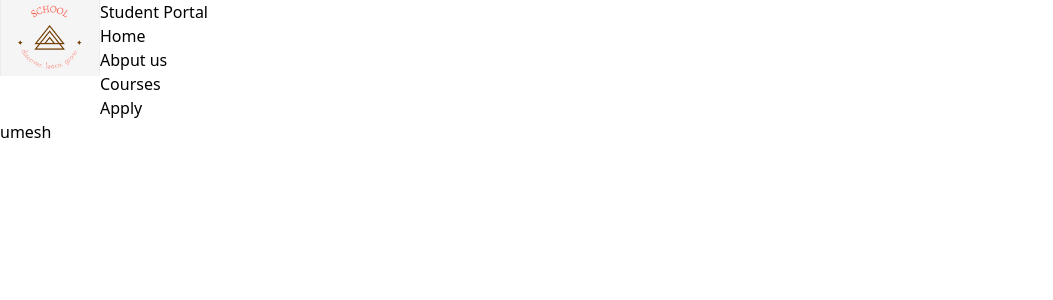
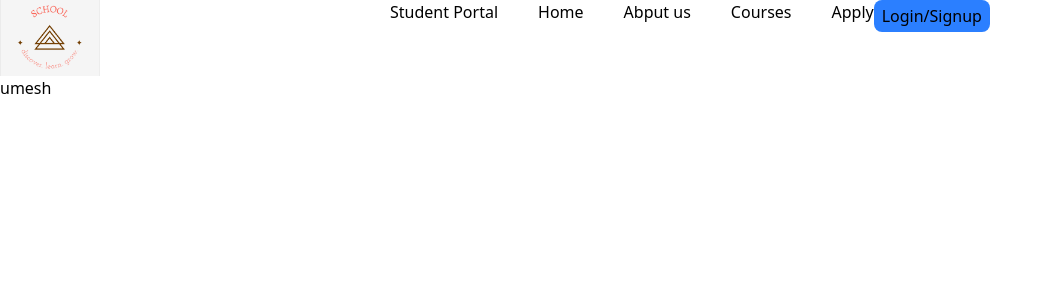
Before and after one commit to umesh576/studnet-side-frontend, a Next.js app: page / in a window 1280 px wide. Shown: the top 300 px of the page, without its empty margins (0-1053 px from the left). Built offline with nearby package versions, Linux system fonts and the light colour scheme.

Commit message:
new project add in navbar

```diff
--- a/src/component/Navbar.jsx
+++ b/src/component/Navbar.jsx
@@ -1,17 +1,19 @@
-import React from "react";
+"use client";
+import React, { useState } from "react";
 import Image from "next/image";
 
 const Navbar = () => {
+  const [stdProfile, setStdProfile] = useState(true);
   return (
-    <div className="relative">
-      <div>
-        <div className="flex">
+    <div className="relative w-full">
+      <div className="w-full">
+        <div className="flex w-full justify-between">
           <div>
             <Image src={"/image.png"} alt="logo" width={100} height={100} />
           </div>
-          <div>
-            <div>
-              <ul>
+          <div className="flex justify-center ">
+            <div className="flex">
+              <ul className="flex gap-10">
                 <li>
                   <a href="">Student Portal</a>
                 </li>
@@ -29,6 +31,25 @@
                 </li>
               </ul>
             </div>
+            <div>
+              {stdProfile ? (
+                <div>
+                  <button className="bg-blue-500 rounded-lg px-2 py-1">
+                    Login/Signup
+                  </button>
+                </div>
+              ) : (
+                <div className="flex">
+                  <Image
+                    src={"/image.jpg"}
+                    width={20}
+                    height={30}
+                    alt="image"
+                  />
+                  Profile
+                </div>
+              )}
+            </div>
           </div>
           {/* this is for mobile view */}
           <div></div>
```
Also changed, not shown: public/image.jpg (added).
